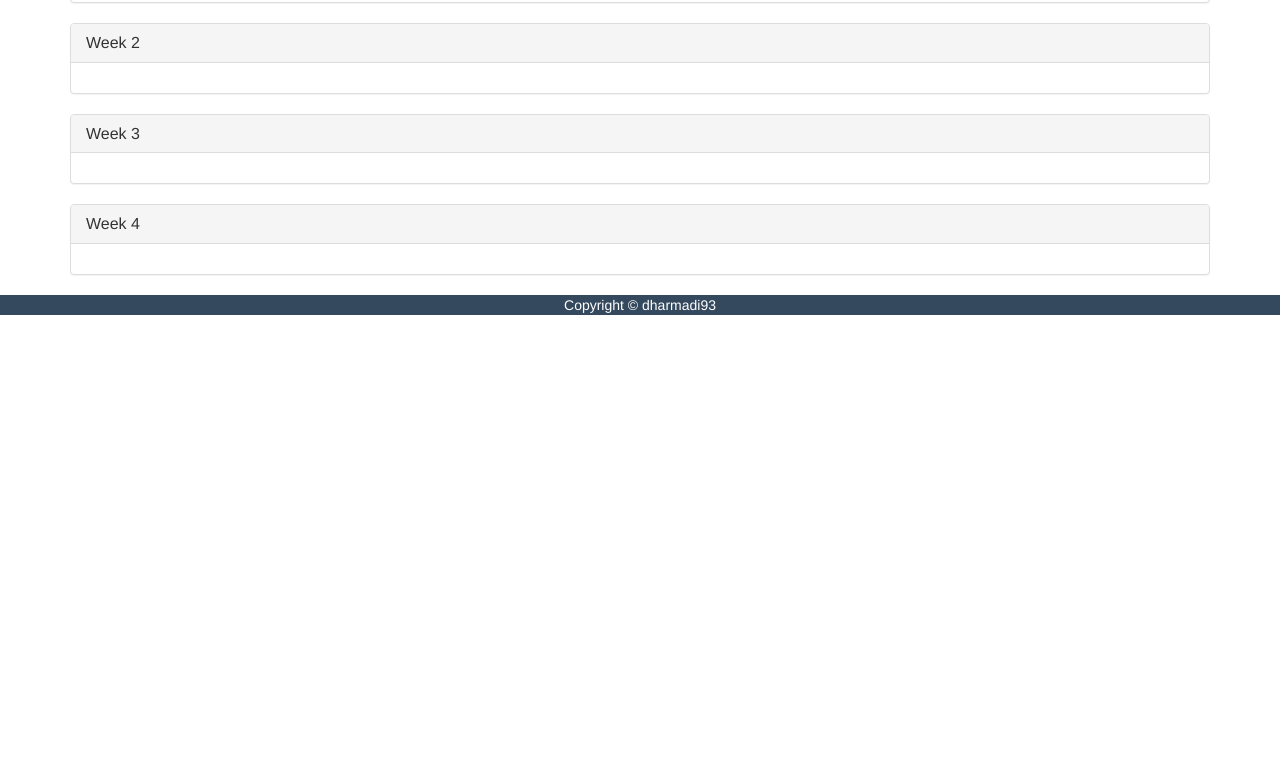
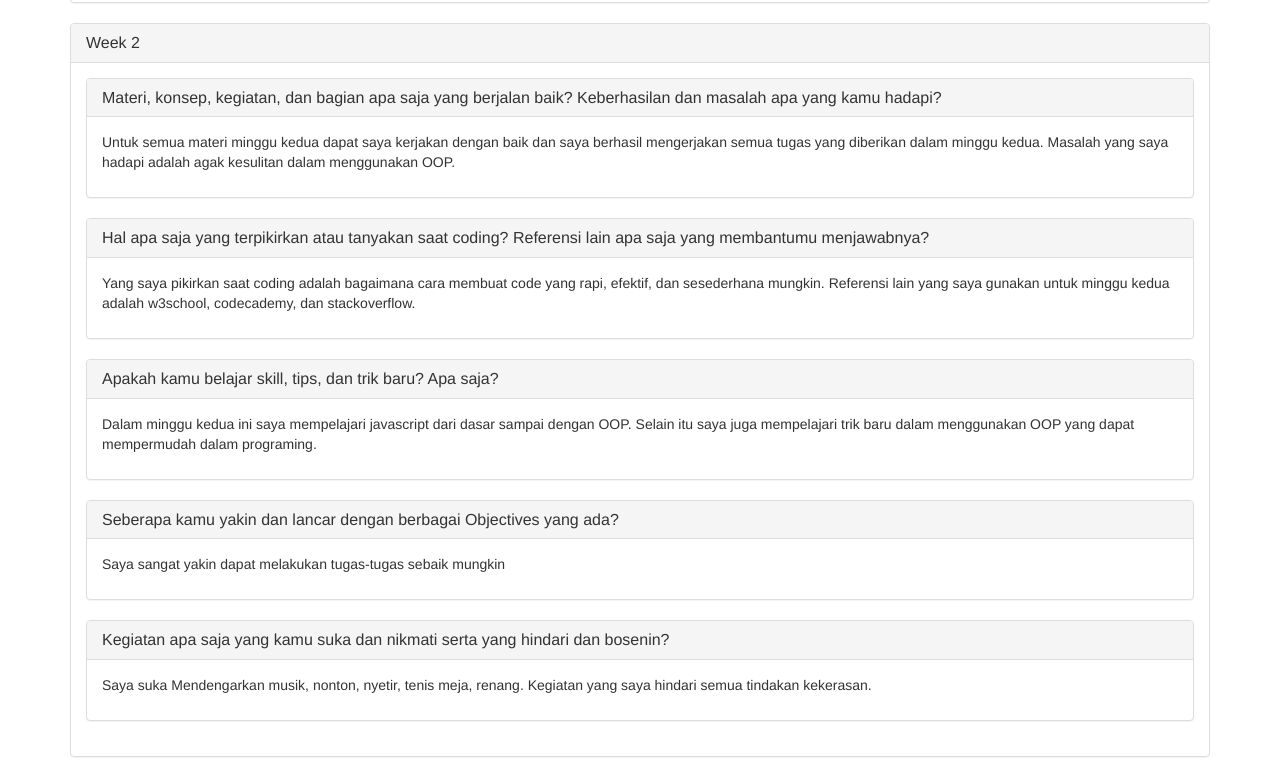
Before and after one commit to dharmadi93/dharmadi93.github.io, a plain HTML site: page reflection.html in a window 1280 px wide. Shown: the part 872-1630 px from the top of the page. Before the commit the page ends 1187 px from the top, so only its background shows below. Drawn offline with nearby package versions, Linux system fonts and the light colour scheme.

Commit message:
reflection week 2

```diff
--- a/reflection.html
+++ b/reflection.html
@@ -42,7 +42,7 @@
 </header>
 
 <div class="container">
-    <h1 class="text-center">Web Design</h1>
+    <h1 class="text-center">Reflection</h1>
     <div class="row">
         <div class="col-sm-12">
             <div class="panel panel-default">
@@ -114,7 +114,62 @@
                     <h4 class="panel-title">Week 2</h4>
                 </div>
                 <div class="panel-body">
+                    <div class="panel panel-default">
+                        <div class="panel-heading">
+                            <h4 class="panel-title">Materi, konsep, kegiatan, dan bagian apa saja yang berjalan baik? Keberhasilan dan masalah apa yang kamu hadapi?</h4>
+                        </div>
+                        <div class="panel-body">
+                            <p>
+                                Untuk semua materi minggu kedua dapat saya kerjakan dengan baik dan saya berhasil mengerjakan semua tugas yang diberikan dalam minggu kedua.
+                                Masalah yang saya hadapi adalah agak kesulitan dalam menggunakan OOP.
+                            </p>
+                        </div>
+                    </div>
 
+                    <div class="panel panel-default">
+                        <div class="panel-heading">
+                            <h4 class="panel-title">Hal apa saja yang terpikirkan atau tanyakan saat coding? Referensi lain apa saja yang membantumu menjawabnya?</h4>
+                        </div>
+                        <div class="panel-body">
+                            <p>
+                                Yang saya pikirkan saat coding adalah bagaimana cara membuat code yang rapi, efektif, dan sesederhana mungkin.
+                                Referensi lain yang saya gunakan untuk minggu kedua adalah w3school, codecademy, dan stackoverflow.
+                            </p>
+                        </div>
+                    </div>
+
+                    <div class="panel panel-default">
+                        <div class="panel-heading">
+                            <h4 class="panel-title">Apakah kamu belajar skill, tips, dan trik baru? Apa saja?</h4>
+                        </div>
+                        <div class="panel-body">
+                            <p>
+                                Dalam minggu kedua ini saya mempelajari javascript dari dasar sampai dengan OOP.
+                                Selain itu saya juga mempelajari trik baru dalam menggunakan OOP yang dapat mempermudah dalam programing.
+                            </p>
+                        </div>
+                    </div>
+
+                    <div class="panel panel-default">
+                        <div class="panel-heading">
+                            <h4 class="panel-title">Seberapa kamu yakin dan lancar dengan berbagai Objectives yang ada?</h4>
+                        </div>
+                        <div class="panel-body">
+                            <p>Saya sangat yakin dapat melakukan tugas-tugas sebaik mungkin</p>
+                        </div>
+                    </div>
+
+                    <div class="panel panel-default">
+                        <div class="panel-heading">
+                            <h4 class="panel-title">Kegiatan apa saja yang kamu suka dan nikmati serta yang hindari dan bosenin?</h4>
+                        </div>
+                        <div class="panel-body">
+                            <p>
+                                Saya suka Mendengarkan musik, nonton, nyetir, tenis meja, renang.
+                                Kegiatan yang saya hindari semua tindakan kekerasan.
+                            </p>
+                        </div>
+                    </div>
                 </div>
             </div>
 
```
